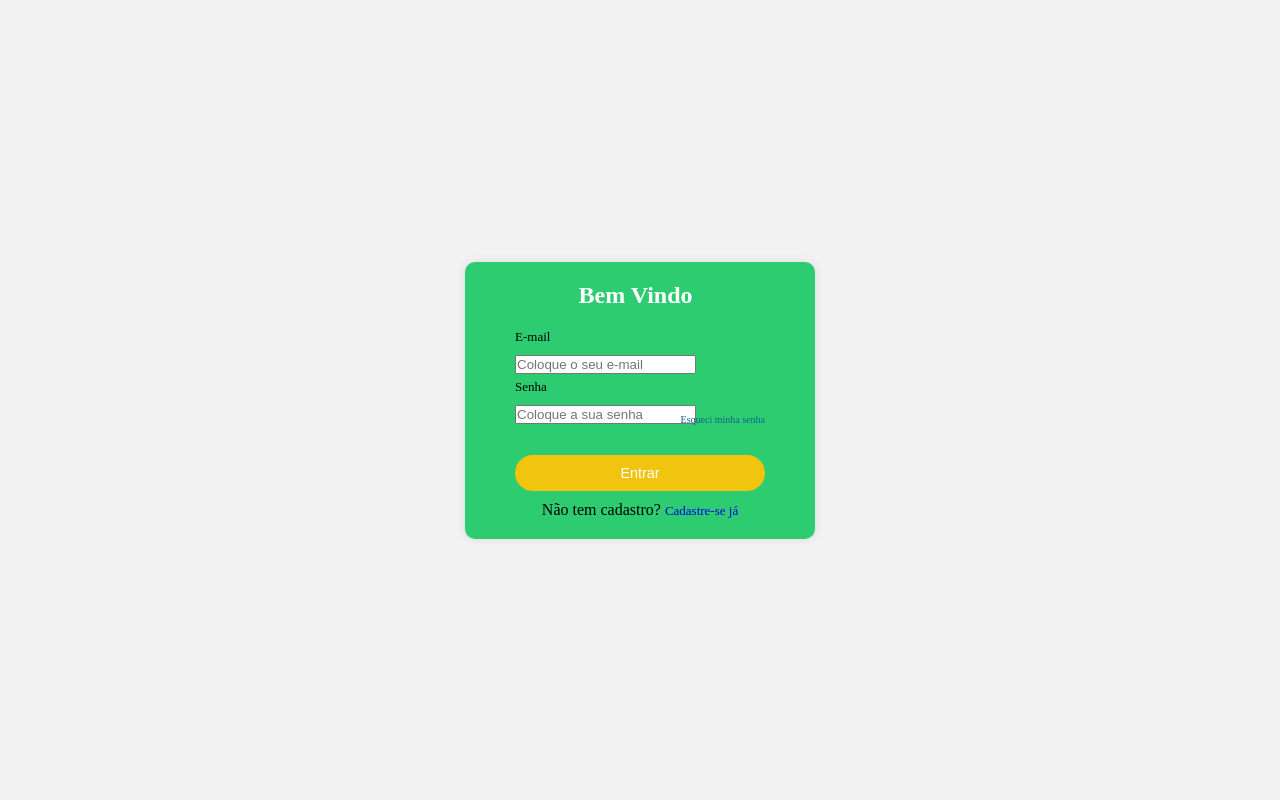
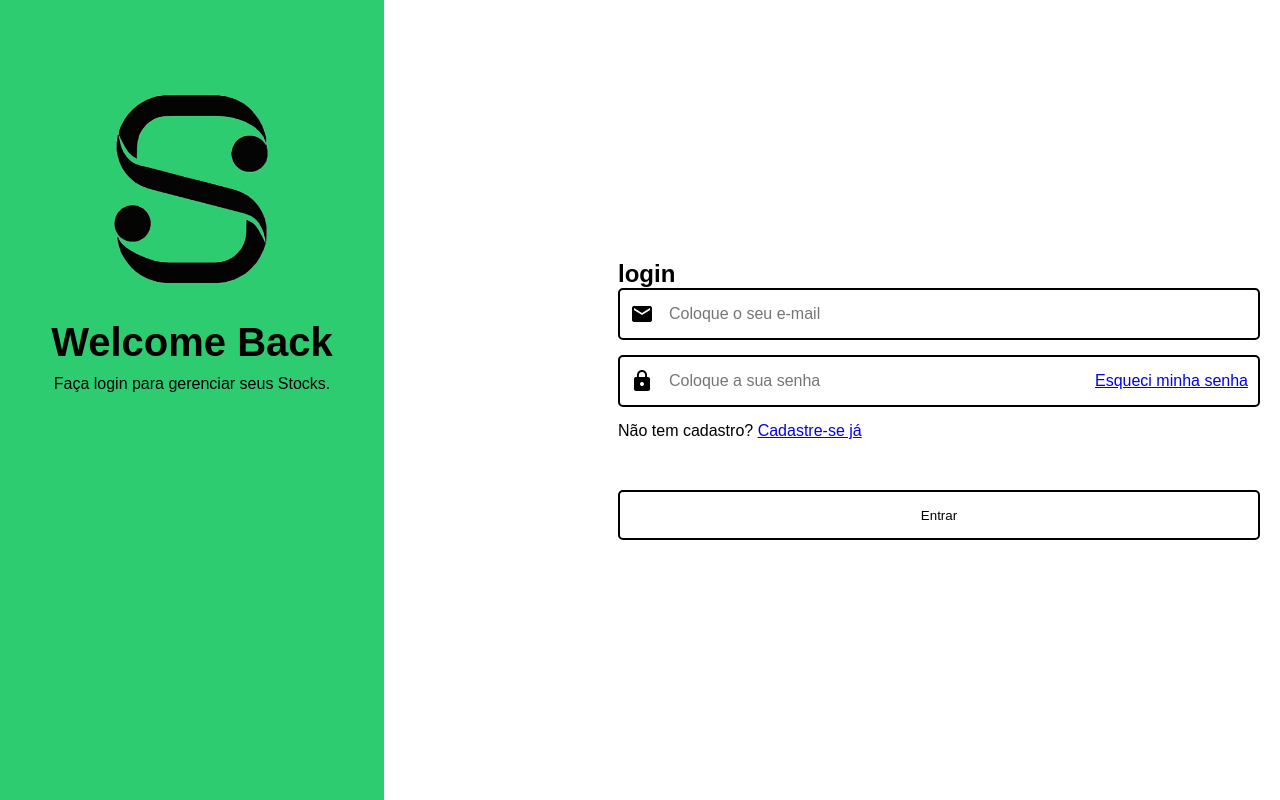
Before and after one commit to Gladistony/Projeto-Interdisciplinar-3, a plain HTML site: page projeto interdiciplinar 03/Paginas/index.html in a window 1280 px wide. Drawn offline with Linux system fonts and the light colour scheme; no server answers.

Commit message:
visual da tela de login e home finalizado

```diff
--- a/projeto interdiciplinar 03/Paginas/index.html
+++ b/projeto interdiciplinar 03/Paginas/index.html
@@ -6,6 +6,8 @@
     <meta name="viewport" content="width=device-width, initial-scale=1.0">
     <link rel="icon" href="data:,">
     <title>Login</title>
+    <link rel="stylesheet" href="../Styles/estiloTelaDeLogin.css">
+    <link href="https://fonts.googleapis.com/icon?family=Material+Icons" rel="stylesheet">
     <script>
         async function enviarLogin() {
             const email = document.getElementById('emailLogin').value;
@@ -46,23 +48,27 @@
 </head>
 
 <body>
+    <header>
+        <img src="../IMG/ic_logo_ico.png" alt="Logo">
+        <h1>Welcome Back</h1>
+        <p>Faça login para gerenciar seus Stocks.</p>
+    </header>
     <main>
         <section class="conteiner">
-            <h1 class="texto1">Bem Vindo</h1>
+            <h1 class="texto1">login</h1>
             <form action="/login" id="loginForm" class="" method="post">
                 <div class="caixa-texto">
-                    <label for="email" class="texto-Palavra"> E-mail</label>
+                    <i class="material-icons">email</i>
                     <input type="email" placeholder="Coloque o seu e-mail" class="" id="emailLogin">
                 </div>
                 <div class="caixa-texto">
-                    <label for="senha"  class="texto-Palavra" class="texto-Palavra">Senha</label>
+                    <i class="material-icons">lock</i>
                     <input type="password" placeholder="Coloque a sua senha" id="senhaLogin">
                     <a href="./telaDeEsqueciASenha.html" class="esqueciSenha texto-link"><span>Esqueci minha senha</span></a>
                 </div>
-                <button type="submit" id="entrarDologin" class="">Entrar</button>
+                <p>Não tem cadastro? <span><a href="./telaDeCadastro.html" class="linkParaCadastro">Cadastre-se já</a></span></p>
+                <button type="submit" id="entrarDologin" class="btn-login">Entrar</button>
             </form>
-            <p>Não tem cadastro? <span><a href="./telaDeCadastro.html" class="linkParaCadastro">Cadastre-se
-                        já</a></span></p>
             <div>
                 <p class="mensagemDeErro"></p>
             </div>
@@ -70,176 +76,4 @@
         </section>
     </main>
 </body>
-<style>
-   *{
-    margin: 0;
-    padding: 0;
-    box-sizing: border-box;
-}
-body{
-    width: auto;
-    height: 100vh;
-    display: flex;
-    justify-content: center;
-    align-items: center;
-    background-color: #f2f2f2;
-}
-.conteiner{
-    background-color: #2ecc71;
-    display: flex;
-    flex-direction: column;
-    align-items: center;
-    padding: 20px;
-    height: auto; /* Ajustar altura automaticamente */
-    width: 350px;
-    text-align: start;
-    border-radius: 10px;
-    box-shadow: 0 0 10px rgba(0, 0, 0, 0.1);
-}
-
-.texto1{
-    margin-right: 9px;
-    text-align: center;
-    margin-bottom: 20px;
-    color: #ffffff;
-}
-
-
-
-.caixa-texto {
-    width: 250px;
-    margin-bottom: 5px;
-    position: relative;
-}
-
-
-    .caixa-texto {
-        width: 250px;
-        margin-bottom: 5px;
-    }
-
-.texto-Palavra {
-    font-weight: 500;
-    font-size: small;
-    display: block; /* Garantir que a label ocupe toda a largura do contêiner */
-    margin-bottom: 5px; /* Espaço entre a label e o input */
-}
-
-    .texto-Palavra {
-        font-weight: 500;
-        font-size: small;
-        display: flex;
-        justify-content: flex-start;
-        margin-bottom: 10px;
-    }
-
-    .esqueciSenha {
-        display: flex;
-        justify-content: flex-end;
-        align-self: flex-end;
-        font-size: x-small;
-        color: #10648c;
-        text-decoration: none;
-        margin-bottom: 30px;
-        margin-top: -10px;
-    }
-
-button {
-    background-color: #f1c40f;
-    color: white;
-    padding: 10px 20px;
-    border: none;
-    border-radius: 50px;
-    cursor: pointer;
-    width: 100%;
-    font-size: 0.9em;
-    margin-bottom: 10px;
-}
-    button {
-        background-color: #f1c40f;
-        color: white;
-        padding: 10px 20px;
-        border: none;
-        border-radius: 50px;
-        cursor: pointer;
-        width: 100%;
-        font-size: 0.9em;
-    }
-
-    button:hover {
-        background-color: #3498db;
-    }
-
-    .full-width-button {
-        margin-top: 10px;
-    }
-
-    .loading-spinner {
-        display: flex;
-        justify-content: center;
-        align-items: center;
-        width: 100%;
-        height: 50px;
-    }
-
-    .linkParaCadastro {
-        text-align: center;
-        font-size: small;
-        margin-top: 20px;
-        text-decoration: none;
-    }
-
-    .linkParaCadastro a {
-        color: #10648c;
-        text-decoration: none;
-    }
-
-    .linkParaCadastro a:hover {
-        text-decoration: underline;
-    }
-
-/* .erro input {
-    background-color: #f0f0f0;
-    border: 1px solid #ce3939;
-}
-
-#mensagem-erroLogin {
-    display: block; /* colocar em display block */
-/*     background-color: #ce3939;
-    margin: auto;
-    width: 200px;
-    height: auto;
-    position: relative;
-    text-align: center;
-    font-size: small;
-    margin-top: -20px;
-    color: #edf0f1;
-    border-radius: 10px;
-    word-wrap: break-word;
-    overflow: hidden;
-    margin-bottom: 20px; */
-/* }
-
-.loading-spinner {
-    border: 4px solid rgba(0, 0, 0, 0.1);
-    border-left-color: #007bff;
-    border-radius: 50%;
-    width: 40px;
-    height: 40px;
-    animation: spin 1s linear infinite;
-    margin: 20px auto;
-}
-
-@keyframes spin {
-    0% {
-        transform: rotate(0deg);
-    }
-    100% {
-        transform: rotate(360deg);
-    }
-}
- */
-
-</style>
-
 </html>
--- /dev/null
+++ b/projeto interdiciplinar 03/Styles/estiloTelaDeHome.css
@@ -0,0 +1,88 @@
+*{
+    margin: 0;
+    padding: 0;
+    box-sizing: border-box;
+}
+
+body{
+    display: flex;
+    flex-direction: column;
+    justify-content:center;
+    align-items: center;
+    background-color: #f2f2f2;
+}
+
+header {
+    margin: 24px;
+    text-align: center;
+    justify-content:center;
+    align-items: center;
+}
+
+header > button {
+    border: none;
+    background: none;
+    cursor: pointer;
+}
+
+header > button > div {
+
+}
+
+header > button > div > img {
+    border: 2px solid;
+    border-radius: 50%;
+    height: 150px;
+}
+
+main {
+    background-color: #c3c3c3;
+    text-align: center;
+    justify-content:center;
+    align-items: center;
+    width: 60vh;
+    height: 400px;
+    border-radius: 25px;
+}
+
+main > p {
+    padding: 10px;
+    font-size: 24px;
+}
+
+main > section {
+    margin: 10px;
+}
+
+main > section > button {
+    height: 50px;
+    width: 200px;
+    background-color: #fff;
+    border: 2px solid;
+    padding: 10px 20px;
+    border-radius: 5px;
+    cursor: pointer;
+    transition: background-color 0.3s ease;
+    margin-top: 50px;
+}
+
+main > section > button:hover {
+    background-color: black;
+    color: #fff;
+}
+
+main > button {
+    height: 50px;
+    width: 200px;
+    background-color: #fff;
+    border: 2px solid;
+    padding: 10px 20px;
+    border-radius: 5px;
+    cursor: pointer;
+    transition: background-color 0.3s ease;
+}
+
+main > button:hover {
+    background-color: black;
+    color: #fff;
+}
--- /dev/null
+++ b/projeto interdiciplinar 03/Styles/estiloTelaDeLogin.css
@@ -0,0 +1,95 @@
+* {
+    margin: 0;
+    padding: 0;
+    box-sizing: border-box;
+}
+
+body {
+    font-family: Arial, sans-serif;
+    display: flex;
+    height: 100vh;
+    background-color: #ffffff;
+}
+
+header {
+    background-color: #2ecc71;
+    width: 30%;
+    padding: 20px;
+    display: flex;
+    flex-direction: column;
+    align-items: center;
+    text-align: center;
+}
+
+header > img {
+    max-width: 390px;
+    width: 100%;
+    margin-top: 50px;
+}
+
+header > h1 {
+    font-size: 40px;
+    margin-bottom:10px;
+}
+
+main {
+    display: flex;
+    justify-content: center;
+    align-items: center;
+    width: 70%;
+}
+
+main > div > h1 {
+    font-size: 40px;
+    margin-bottom: 10px;
+    display: flex;
+    justify-content: center;
+    align-items: center;
+}
+
+.container {
+    display: flex;
+    align-items: center;
+    flex-direction: column;
+}
+
+.caixa-texto {
+    display: flex;
+    align-items: center;
+    border: 2px solid;
+    padding: 10px;
+    margin-bottom: 15px;
+    border-radius: 5px;
+    width: 150%;
+}
+
+.caixa-texto i {
+    font-size: 24px;
+    margin-right: 10px;
+}
+
+.caixa-texto input {
+    border: none;
+    outline: none;
+    flex: 1;
+    padding: 5px;
+    background: none;
+    font-size: 16px;
+}
+
+.btn-login {
+    height: 50px;
+    width: 150%;
+    background-color: #fff;
+    border: 2px solid;
+    padding: 10px 20px;
+    border-radius: 5px;
+    cursor: pointer;
+    transition: background-color 0.3s ease;
+    margin-top: 50px;
+}
+
+.btn-login:hover {
+    background-color: black;
+    color: #fff;
+}
```
Also changed, not shown: projeto interdiciplinar 03/Paginas/telaDeHomel.html (+18 -34 lines), projeto interdiciplinar 03/IMG/perfil_generico.png (added).
